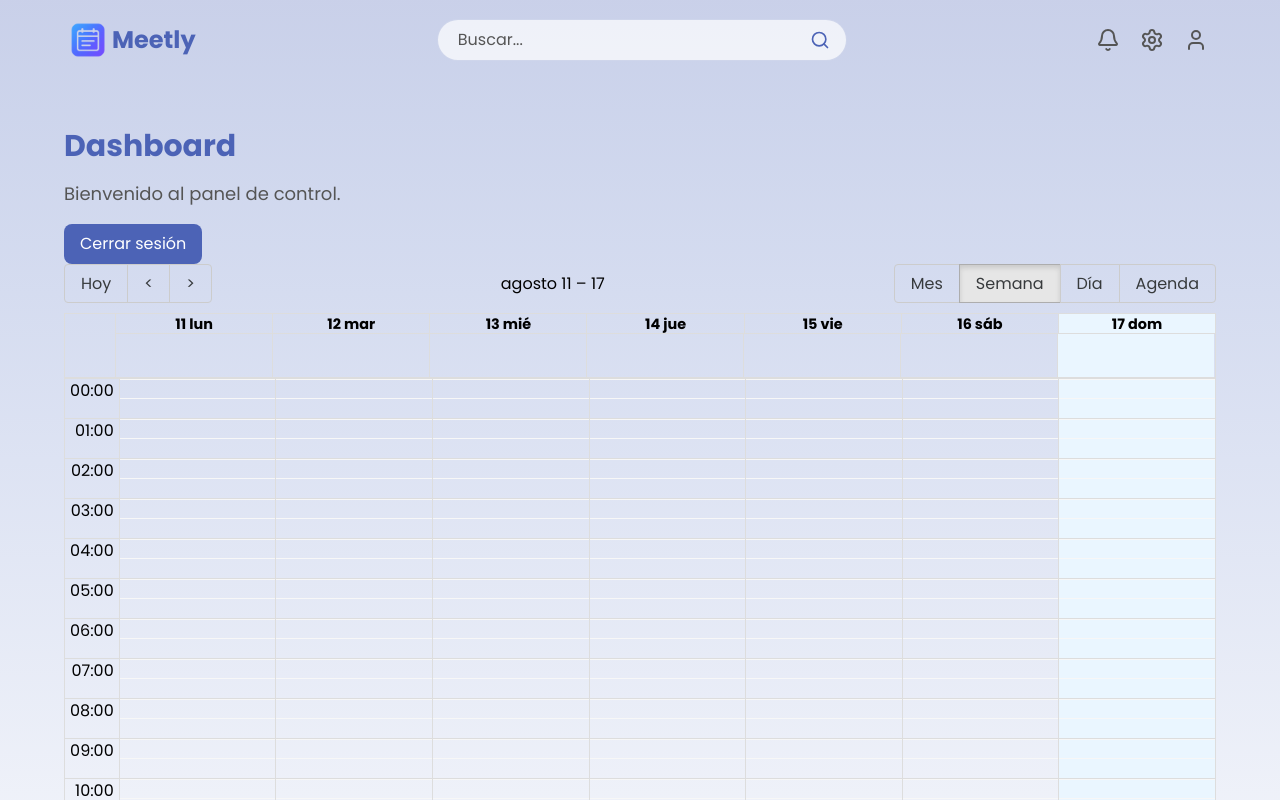
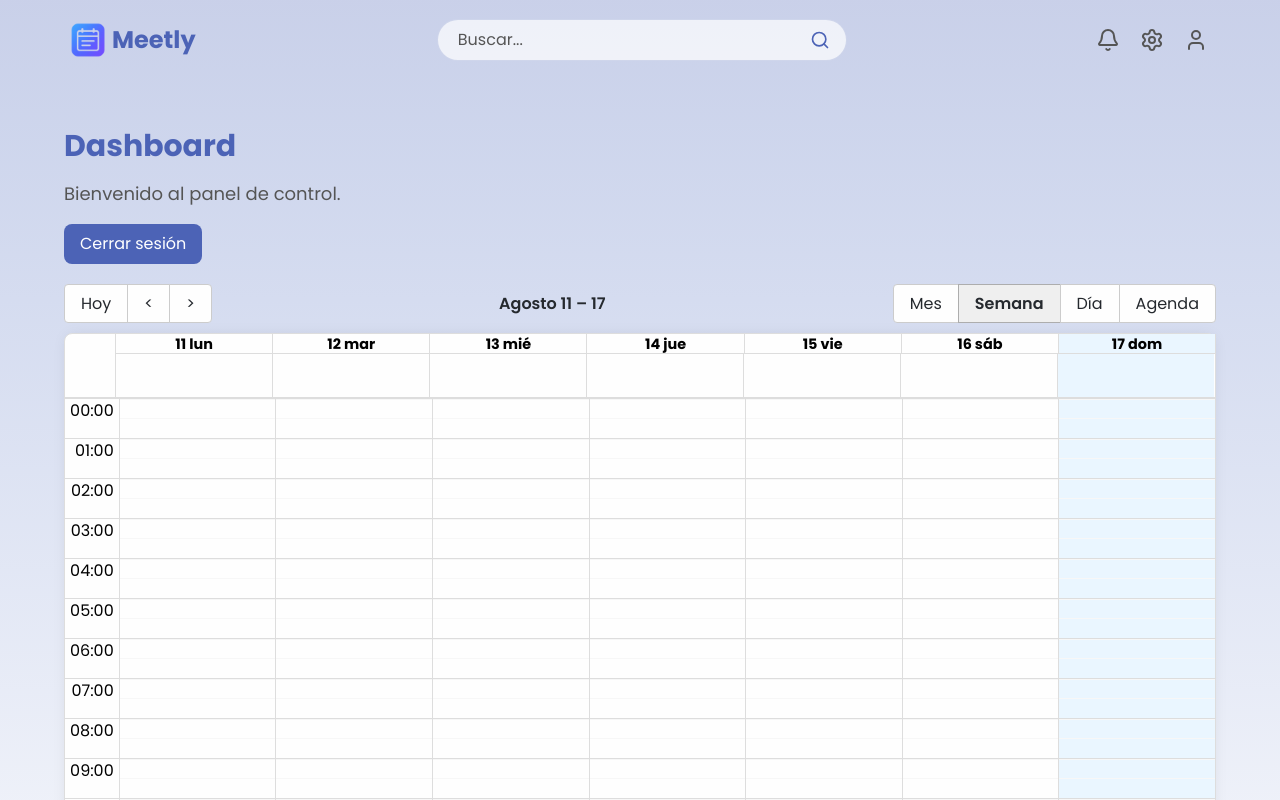
Before and after one commit to chicho69-cesar/meetly, a React (Vite) app in the folder meetly-web/: page / in a window 1280 px wide. Shown: the top 800 px of the page. Built offline with nearby package versions, Linux system fonts and the light colour scheme; no server answers; sample sign-in values are in the browser's storage.

Commit message:
:sparkles: Add calendar view

```diff
--- a/meetly-web/src/presentation/components/calendar/calendar/calendar.tsx
+++ /dev/null
@@ -1,72 +0,0 @@
-import "react-big-calendar/lib/css/react-big-calendar.css"
-
-import { useState } from "react"
-import { Calendar as BigCalendar, Views, type SlotInfo, type View } from "react-big-calendar"
-
-import { localizer, MESSAGES_ES } from "../../../../config/adapters/calendar"
-import CalendarEvent from "../calendar-event/calendar-event"
-
-export default function Calendar() {
-  const [events, setEvents] = useState([])
-  const [lastView, setLastView] = useState<View>(Views.WEEK)
-
-  const eventStyleGetter = (event: unknown, start: Date, end: Date, isSelected: boolean) => {
-    console.log({ event, start, end, isSelected })
-    // const isMyEvent = (user.uid === event.user._id) || (user.uid === event.user.uid)
-
-    const style = {
-      // backgroundColor: isMyEvent ? "#347CF7" : "#465660",
-      backgroundColor: "#347CF7",
-      borderRadius: "0px",
-      opacity: 0.8,
-      color: "white",
-    }
-
-    return {
-      style,
-    }
-  }
-
-  const handleDoubleClick = () => {
-    console.log("Double clicked on event")
-    // openDateModal()
-  }
-
-  const handleSelect = (event: unknown) => {
-    console.log("Selected event:", event)
-    // openDateModal(event)
-  }
-
-  const handleViewChange = (view: View) => {
-    console.log("View changed to:", view)
-    setLastView(view)
-    // localStorage.setItem("lastView", view)
-  }
-
-  const handleSelectSlot = (slotInfo: SlotInfo) => {
-    console.log("Selected slot:", slotInfo)
-  }
-
-  return (
-    <BigCalendar
-      culture="es"
-      localizer={localizer}
-      events={events}
-      defaultView={lastView}
-      view={lastView}
-      startAccessor="start"
-      endAccessor="end"
-      selectable
-      style={{ height: "calc( 100vh - 80px )" }}
-      messages={MESSAGES_ES}
-      eventPropGetter={eventStyleGetter}
-      components={{
-        event: CalendarEvent
-      }}
-      onSelectSlot={handleSelectSlot}
-      onDoubleClickEvent={handleDoubleClick}
-      onSelectEvent={handleSelect}
-      onView={handleViewChange}
-    />
-  )
-}
--- /dev/null
+++ b/meetly-web/src/presentation/pages/dashboard/dashboard-page.styles.css
@@ -0,0 +1,67 @@
+.rbc-event-title-container {
+  display: flex;
+  flex-direction: row;
+  justify-content: center;
+  align-items: center;
+}
+
+.rbc-event-title {
+  font-size: 16px;
+  font-weight: bold;
+  text-align: center;
+}
+
+.rbc-list-event {
+  font-size: 16px;
+  font-weight: bold;
+  color: #fff;
+  transition: color ease-in-out 0.15s, background ease-in-out 0.15s;
+}
+
+.rbc-list-event:hover {
+  color: #25292e;
+}
+
+.rbc-toolbar-label {
+  color: #25292e !important;
+  text-transform: capitalize;
+  font-weight: 600;
+}
+
+.rbc-col-header-cell-cushion,
+.rbc-daygrid-day-number {
+  color: #202020;
+}
+
+.rbc-btn-group button {
+  color: #25292e;
+  background-color: #fefefe;
+}
+
+.rbc-active {
+  box-shadow: none !important;
+  font-weight: 600;
+  background-color: #efefef !important;
+}
+
+.rbc-month-view,
+.rbc-time-view,
+.rbc-agenda-view {
+  background-color: #fefefe;
+  border-radius: 8px;
+  box-shadow: 0 0 16px -4px rgba(0, 0, 0, 0.1);
+}
+
+.rbc-agenda-view {
+  padding: 12px;
+}
+
+.rbc-agenda-empty {
+  display: inline-block;
+  width: 100%;
+  text-align: center;
+  text-transform: capitalize;
+  color: #919191;
+  font-size: 1.25rem;
+  font-weight: 500;
+}
--- a/meetly-web/src/presentation/pages/dashboard/dashboard-page.tsx
+++ b/meetly-web/src/presentation/pages/dashboard/dashboard-page.tsx
@@ -1,8 +1,55 @@
-import Calendar from "../../components/calendar/calendar/calendar"
+import "react-big-calendar/lib/css/react-big-calendar.css"
+import "./dashboard-page.styles.css"
+
+import { useState } from "react"
+import { Calendar, Views, type SlotInfo, type View } from "react-big-calendar"
+
+import { localizer, MESSAGES_ES } from "../../../config/adapters/calendar"
+import CalendarEvent from "../../components/calendar/calendar-event/calendar-event"
 import useAuthStore from "../../hooks/use-auth-store"
 
 export default function DashboardPage() {
   const { handleLogout } = useAuthStore()
+
+  const [events, setEvents] = useState([])
+  const [lastView, setLastView] = useState<View>(Views.WEEK)
+
+  const eventStyleGetter = (event: unknown, start: Date, end: Date, isSelected: boolean) => {
+    console.log({ event, start, end, isSelected })
+    // const isMyEvent = (user.uid === event.user._id) || (user.uid === event.user.uid)
+
+    const style = {
+      // backgroundColor: isMyEvent ? "#347CF7" : "#465660",
+      backgroundColor: "#347CF7",
+      borderRadius: "0px",
+      opacity: 0.8,
+      color: "white",
+    }
+
+    return {
+      style,
+    }
+  }
+
+  const handleDoubleClick = () => {
+    console.log("Double clicked on event")
+    // openDateModal()
+  }
+
+  const handleSelect = (event: unknown) => {
+    console.log("Selected event:", event)
+    // openDateModal(event)
+  }
+
+  const handleViewChange = (view: View) => {
+    console.log("View changed to:", view)
+    setLastView(view)
+    // localStorage.setItem("lastView", view)
+  }
+
+  const handleSelectSlot = (slotInfo: SlotInfo) => {
+    console.log("Selected slot:", slotInfo)
+  }
 
   return (
     <main className="w-full mx-auto max-w-6xl my-12">
@@ -21,7 +68,26 @@ export default function DashboardPage() {
         Cerrar sesión
       </button>
 
-      <Calendar />
+      <Calendar
+        culture="es"
+        localizer={localizer}
+        events={events}
+        defaultView={lastView}
+        view={lastView}
+        startAccessor="start"
+        endAccessor="end"
+        selectable
+        style={{ height: "calc( 100vh - 80px )", marginTop: "20px" }}
+        messages={MESSAGES_ES}
+        eventPropGetter={eventStyleGetter}
+        components={{
+          event: CalendarEvent
+        }}
+        onSelectSlot={handleSelectSlot}
+        onDoubleClickEvent={handleDoubleClick}
+        onSelectEvent={handleSelect}
+        onView={handleViewChange}
+      />
     </main>
   )
 }
```
